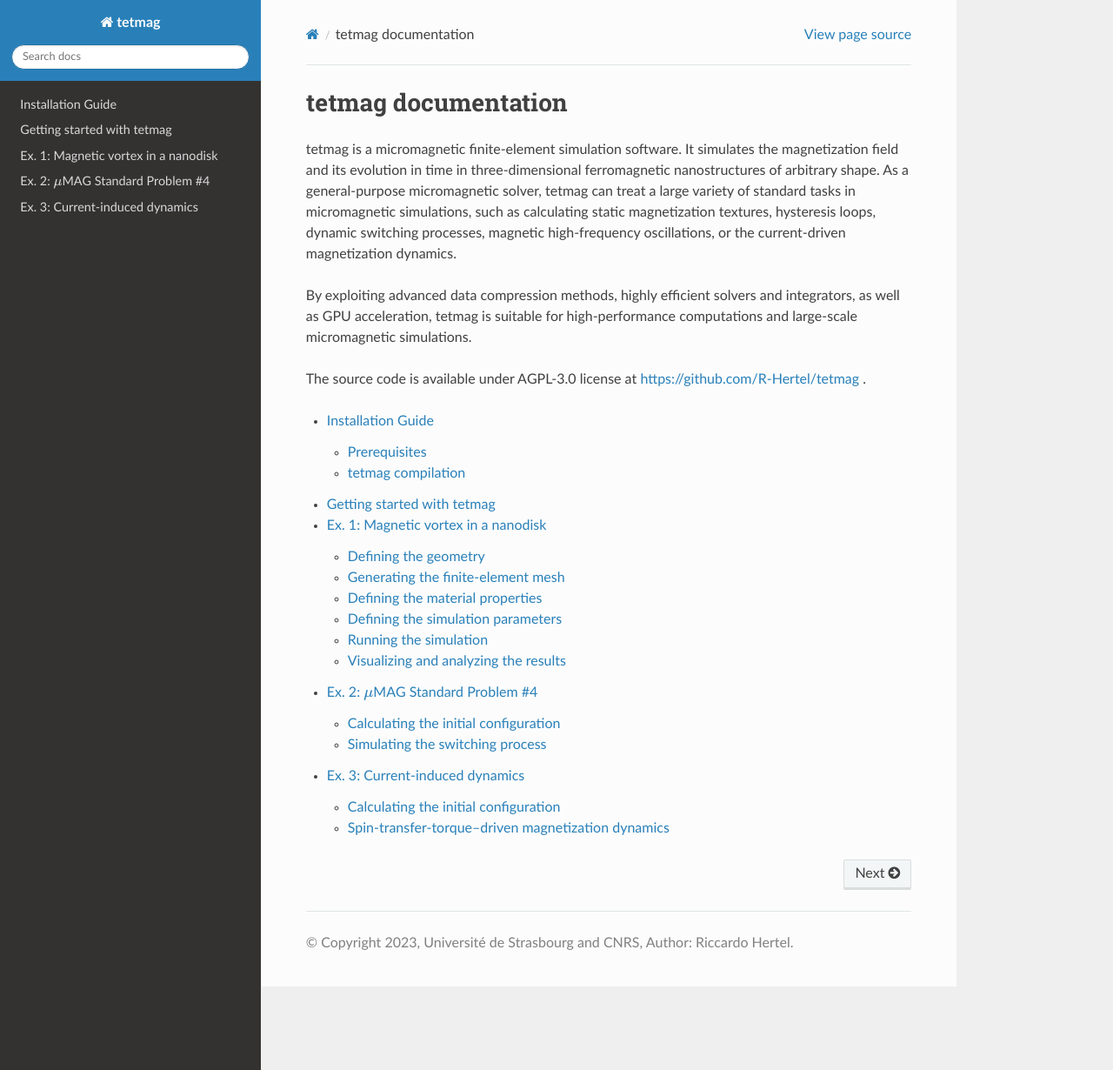
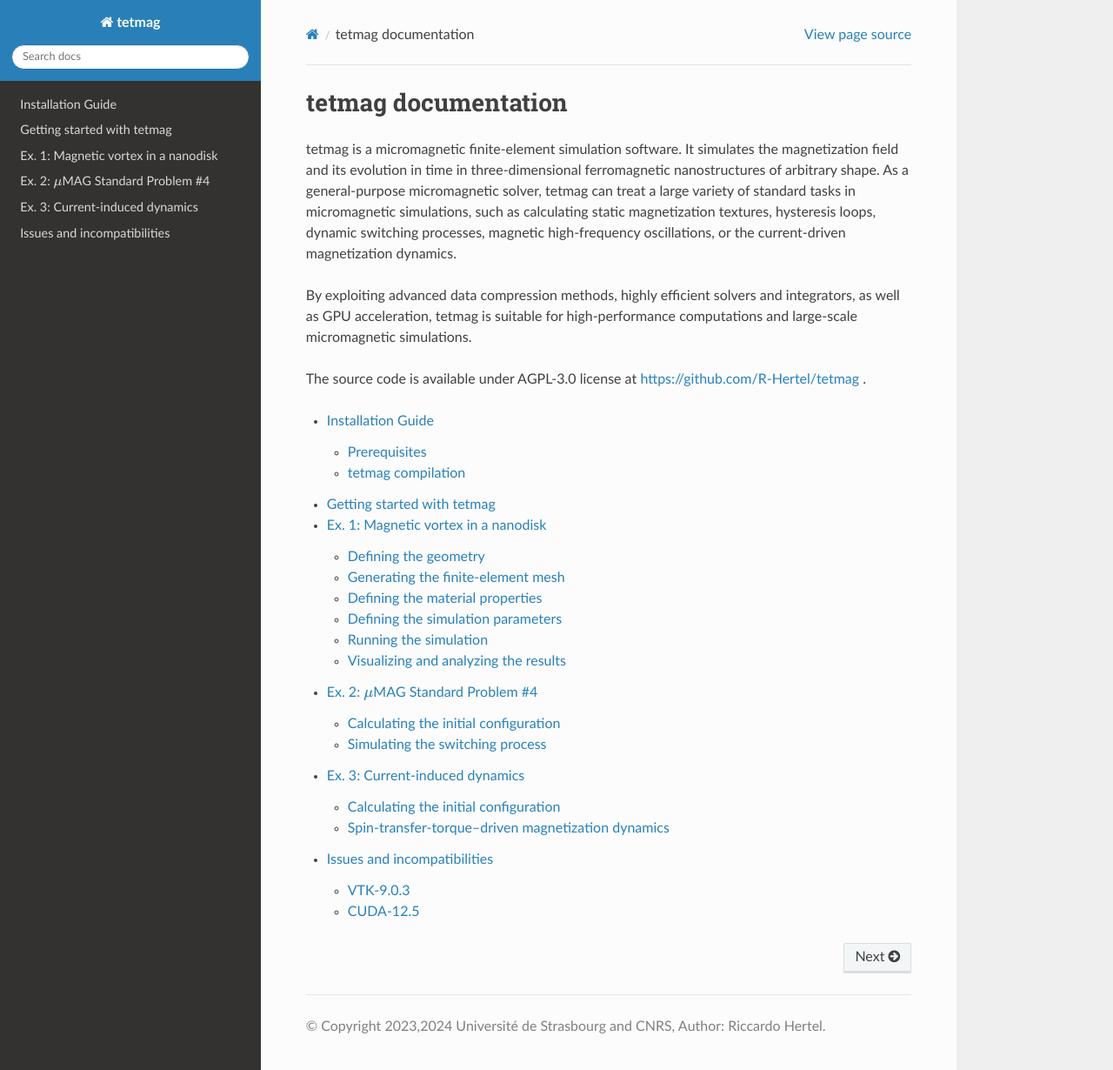
Before and after one commit to R-Hertel/tetmag, a Sphinx documentation site: the page built from doc/index.rst, in a window 1280 px wide and 1230 px high. Shown: the whole window at 87% size. Built offline with Sphinx 7.4.7 and the Read the Docs theme 2.0.0, drawn with Linux system fonts in a browser that asks for light colours; some of the changed lines change nothing that is shown.

Commit message:
add section in documentation on cuda v12.5
The current version of tetmag is not compatible with the most recent
major release of the CUDA Toolkit v12.5. A corresponding note is added
in the documentation.

```diff
--- a/doc/conf.py
+++ b/doc/conf.py
@@ -20,7 +20,7 @@
 # -- Project information -----------------------------------------------------
 
 project = 'tetmag'
-copyright = '2023, Université de Strasbourg and CNRS, Author: Riccardo Hertel'
+copyright = '2023,2024 Université de Strasbourg and CNRS, Author: Riccardo Hertel'
 author = 'Riccardo Hertel <riccardo.hertel@ipcms.unistra.fr>'
 
 # The short X.Y version
--- a/doc/index.rst
+++ b/doc/index.rst
@@ -28,3 +28,4 @@
    ./examples/example1
    ./examples/example2
    ./examples/example3
+   ./issues/compile
--- /dev/null
+++ b/doc/issues/compile.rst
@@ -0,0 +1,23 @@
+Issues and incompatibilities
+=============================
+
+Various difficulties can be encountered when compiling ``tetmag``.
+These issues are not necessarily directly due to the ``tetmag`` software, but may result from its dependencies and their intercompatibility. Here we discuss a few known issues and how to resolve them.
+
+VTK-9.0.3
+---------
+
+Depending on the compiler that is being used, the release number 9.0.3 of the VTK library can be problematic. The issue has been discussed `here <https://discourse.vtk.org/t/compilation-error-include-limits-required-in-several-files/6496/2>`_ . Some C++ compilers implicitly include the missing header, while others complain.
+
+.. image:: ../troubleshooting/vtk9-0_missing_header.png
+
+
+To resolve this problem, we suggest installing a more recent version of `the VTK library <https://vtk.org/download/>`_.
+
+
+CUDA-12.5
+---------
+
+Using the recent version 12.5 of the CUDA toolkit, the ``tetmag`` compilation fails with an error as described `in this link <https://forums.developer.nvidia.com/t/when-upgrade-from-cuda12-4-to-12-5-the-compilation-became-broken/295814>`_ .
+The problem is apparently due to `Thrust <https://developer.nvidia.com/thrust>`_
+headers used in the hybrid CPU/GPU part of the software. I am currently unaware of any patch or simple fix to this issue, and it is not clear whether this is a unique situation in CUDA 12.5 or if the previous versions of CUDA allowed such hybrid use of the Thrust headers "by chance." Adapting the ``tetmag`` source code to this new situation in CUDA/Thrust will require significant changes in the software design. For the moment, we recommend reverting to `CUDA 12.4 <https://developer.nvidia.com/cuda-12-4-1-download-archive>`_ if you are using CUDA 12.5.
```
Also changed, not shown: doc/issues/vtk9-0_missing_header.png (added), 2 other files.
